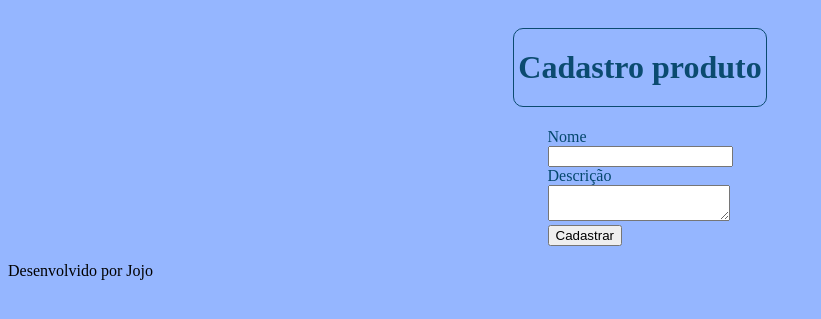
After one commit to JojoMarques/projeto_lp3, a Flask app: page /produtos/cadastro in a window 1280 px wide. The commit adds this page. Shown: the top 319 px of the page, without its empty margins (0-821 px from the left). Run offline with Flask 3, Linux system fonts and the light colour scheme.

Commit message:
aula 25/06)

```diff
--- a/projeto_lp3/app.py
+++ b/projeto_lp3/app.py
@@ -1,4 +1,4 @@
-from flask import Flask, render_template
+from flask import Flask, render_template, request
 from validate_docbr import CPF, CNPJ #importação
 
 # Aluno aluno = new Aluno ()
@@ -24,14 +24,14 @@ def contato():
     return render_template("contato.html")
 # "app" (Flask), td vez q vc tiver uma rota, e essa rota for /contato, execute essa função em seguida (a contato)
 
-# página produtos - /produtos
-@app.route("/produtos")
-def produtos():
-   lista_produtos = [
+lista_produtos = [
        {"nome":"Coca-cola", "descricao":"Mata a sede"},
        {"nome":"Doritos", "descricao":"Suja a mão"},
        {"nome":"Chocolate","descricao":"Bom demais"}
    ]
+# página produtos - /produtos
+@app.route("/produtos")
+def produtos():
    return render_template("produtos.html", produtos = lista_produtos)
 # "app" (Flask), td vez q vc tiver uma rota, e essa rota for /produtos, execute essa função em seguida (a produtos)
 # as funções tem que ser executadas quando forem requisitadas
@@ -75,5 +75,21 @@ def politica_privacidade():
 def como_utilizar():
     return render_template("como-utilizar.html")
 
+#                                                           AULA - 25/06
+# método GET para obter o formulário (por padrão)
+@app.route("/produtos/cadastro")
+def cadastro_produtos():
+    return render_template("cadastro_produto.html")
+
+#POST para receber os dados do form
+#objeto request organiza os dados do formulário em um dicionário chamado form
+@app.route("/produtos", methods=['POST'])
+def salvar_produtos():
+    nome = request.form['nome']
+    descricao = request.form['descricao']
+    produto = { "nome": nome, "descricao": descricao}
+    lista_produtos.append(produto)
+    return render_template("produtos.html", produtos = lista_produtos)
+
 # roda direto por aqui
 app.run()
--- /dev/null
+++ b/static/style.css
@@ -0,0 +1,26 @@
+h1{
+    border: 1px solid;
+    margin-top: 20px;
+    padding-top: 20px;
+    padding-bottom: 20px;
+    color: rgb(11, 75, 112);
+    text-align: center;
+    border-radius: 10px;
+    width: 20%;
+    height: 40%;
+}
+label, input, button{
+    display: block;
+}
+body{
+    background-color: rgb(149, 182, 255);
+}
+div{
+    display: flex;
+    justify-content: center;
+}
+.forms{
+    display: flex;
+    justify-content: center;
+    color: rgb(4, 71, 109);
+}
--- /dev/null
+++ b/static/style2.css
@@ -0,0 +1 @@
+/**montar op CSS das páginas principais*/
--- a/templates/base.html
+++ b/templates/base.html
@@ -8,6 +8,7 @@
     <title>
         {% block title %}{% endblock %}
     </title>
+    <link rel="stylesheet" href="{{ url_for('static', filename='style2.css') }}">
 </head>
 
 <body link="blue">
--- a/templates/base2.html
+++ b/templates/base2.html
@@ -1,5 +1,6 @@
 <!DOCTYPE html>
 <html lang="en">
+
 <head>
     <meta charset="UTF-8">
     <meta http-equiv="X-UA-Compatible" content="IE=edge">
@@ -7,7 +8,9 @@
     <title>
         {% block title %}{% endblock %}
     </title>
+    <link rel="stylesheet" href="{{ url_for('static', filename='style.css') }}">
 </head>
+
 <body>
 
     {% block content %}
@@ -18,4 +21,5 @@
     </footer>
 
 </body>
+
 </html>
--- /dev/null
+++ b/templates/cadastro_produto.html
@@ -0,0 +1,22 @@
+{% extends "base2.html"%}
+
+{% block title %}Cadastro Produto{% endblock %}
+
+{% block content %}
+<div>
+    <h1>Cadastro produto</h1>
+</div>
+
+<div class="forms">
+    <form action="/produtos" method="POST">
+        <label for="nome">Nome</label>
+        <input type="text" id="nome" name="nome">
+
+        <label for="descricao">Descrição</label>
+        <textarea name="descricao" id="descricao"></textarea>
+        <button type="submit">Cadastrar</button>
+    </form>
+</div>
+
+
+{% endblock %}
```
Also changed, not shown: README.md.
